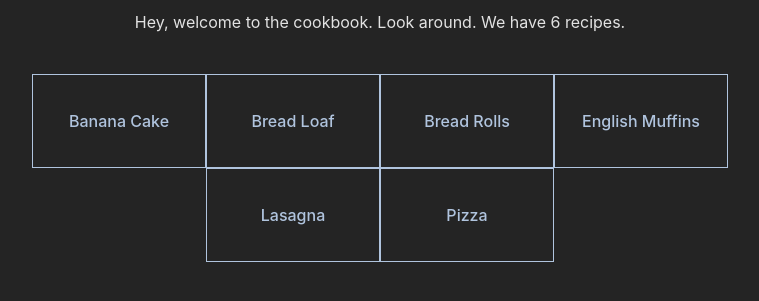
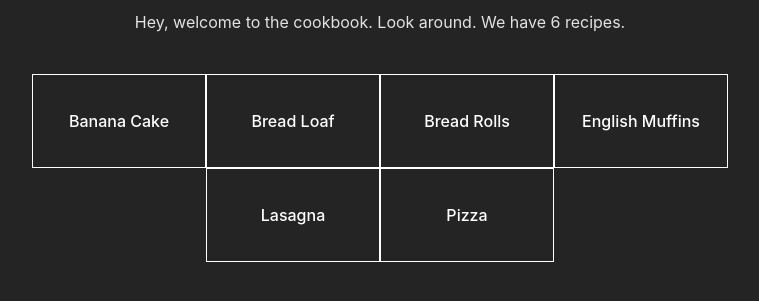
Before and after one commit to ReganRyanNZ/tailfire-recipes, a website built with Vite: page index.html in a window 1280 px wide. Shown: the part 147-448 px from the top of the page, without its empty margins (260-1019 px from the left). Built offline with nearby package versions, Linux system fonts and the light colour scheme.

Commit message:
color tweak

```diff
--- a/assets/style.css
+++ b/assets/style.css
@@ -91,11 +91,11 @@ h1 {
   height: 80px;
   line-height: 80px;
   padding: 6px;
-  border: 1px solid lightsteelblue;
-  color: lightsteelblue;;
+  border: 1px solid white;
+  color: white;;
 }
 .recipe-link:hover {
-  color: steelblue;;
+  color: lightsteelblue;;
 }
 
 /* TODO add css themes, there's a fancy way of doing it */
```
